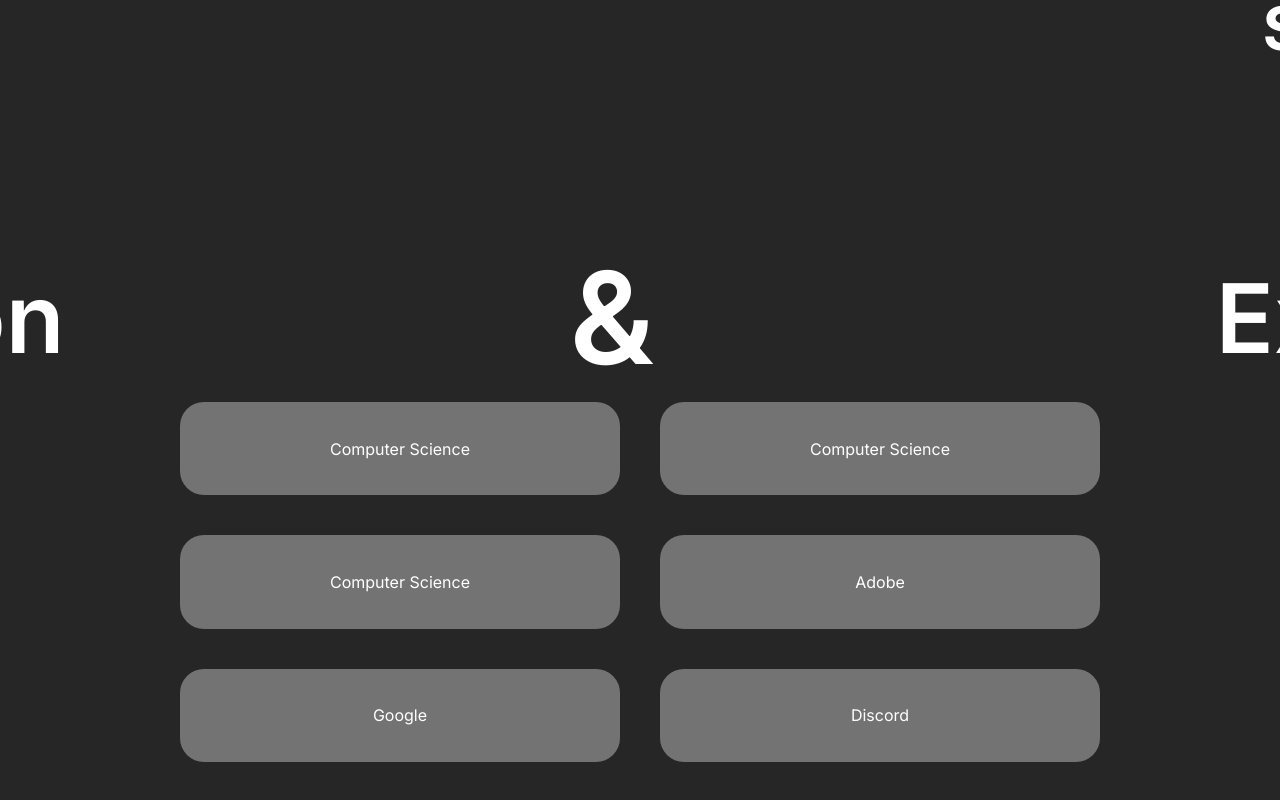
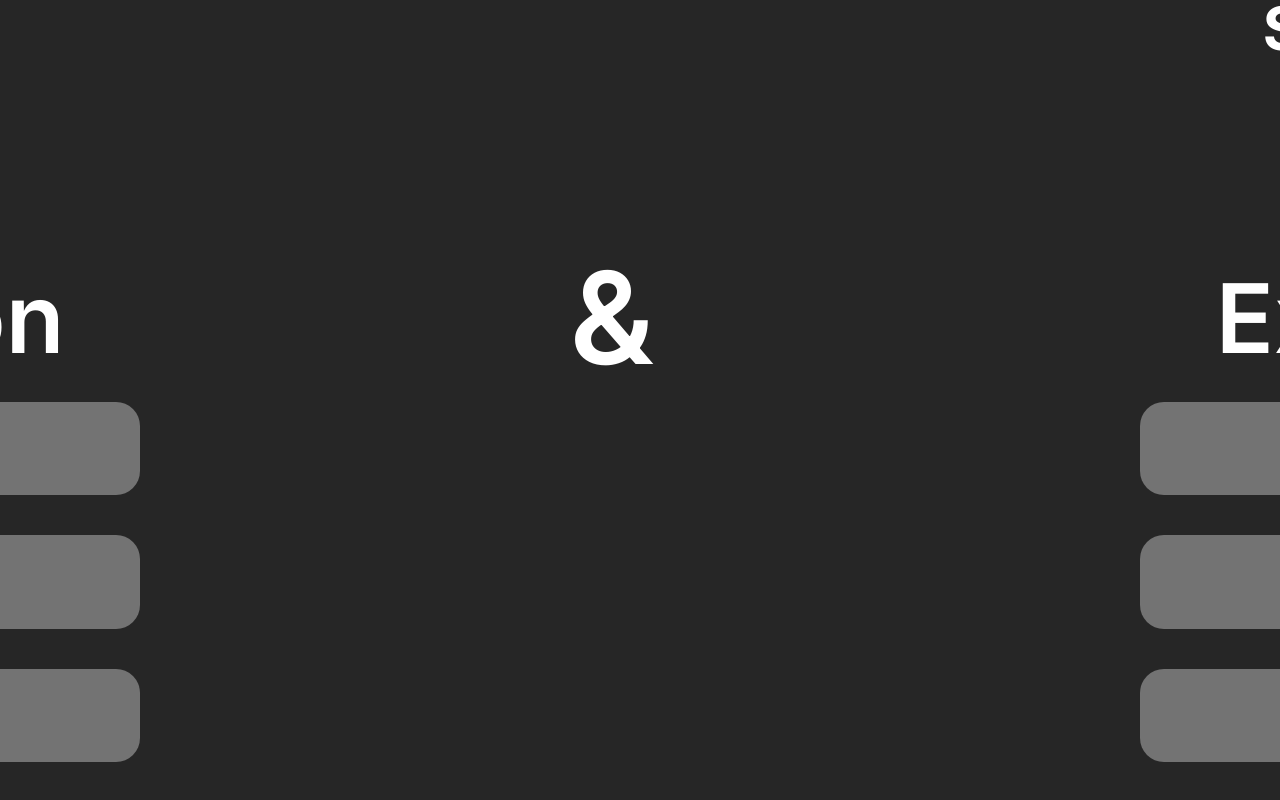
Before and after one commit to HrishikShaji/portfolio-ten, a Next.js app: page / in a window 1280 px wide. Shown: the part 2362-3162 px from the top of the page. Built offline with nearby package versions, Linux system fonts and the light colour scheme.

Commit message:
added timeline items animation

```diff
--- a/app/components/Timeline.tsx
+++ b/app/components/Timeline.tsx
@@ -3,7 +3,8 @@ import { data } from "../lib/data";
 import gsap from "gsap";
 
 export const Timeline = () => {
-  const itemRefs = useRef<(HTMLDivElement | null)[]>([]);
+	const educationRefs = useRef<(HTMLDivElement | null)[]>([]);
+	const experienceRefs = useRef<(HTMLDivElement | null)[]>([]);
 	const containerRef = useRef<HTMLDivElement>(null);
 	const educationRef = useRef<HTMLHeadingElement>(null);
 	const experienceRef = useRef<HTMLHeadingElement>(null);
@@ -12,6 +13,8 @@ export const Timeline = () => {
 		let ctx = gsap.context(() => {
 			gsap.set(educationRef.current, { xPercent: -100 });
 			gsap.set(experienceRef.current, { xPercent: 100 });
+			gsap.set(educationRefs.current, { xPercent: -100 });
+			gsap.set(experienceRefs.current, { xPercent: 100 });
 
 			const timeline = gsap.timeline();
 
@@ -27,6 +30,26 @@ export const Timeline = () => {
 				})
 				.to(experienceRef.current, {
 					xPercent: 0,
+					scrollTrigger: {
+						trigger: experienceRef.current,
+						start: "top 75%",
+						end: "top top",
+						scrub: 1,
+					},
+				})
+				.to(experienceRefs.current, {
+					xPercent: 0,
+					stagger: 0.05,
+					scrollTrigger: {
+						trigger: experienceRef.current,
+						start: "top 75%",
+						end: "top top",
+						scrub: 1,
+					},
+				})
+				.to(educationRefs.current, {
+					xPercent: 0,
+					stagger: 0.05,
 					scrollTrigger: {
 						trigger: experienceRef.current,
 						start: "top 75%",
@@ -52,23 +75,26 @@ export const Timeline = () => {
 					Experience
 				</h1>
 			</div>
-      <div className="grid grid-cols-2  w-[75%] h-[50%]">
+			<div className="flex gap-10  w-[75%] h-[50%]">
+				<div className="flex flex-col w-full h-full">
 					{data.education.data.map((item, i) => (
 						<div
-            className="p-5  "
+							ref={(el) => (educationRefs.current[i] = el)}
+							className="p-5 h-full w-full"
 							key={item.id}
-            ref={(el) => (itemRefs.current[item.id] = el)}
 						>
 							<div className="bg-neutral-500 w-full h-full rounded-3xl flex items-center justify-center">
 								<h1>{item.major}</h1>
 							</div>
 						</div>
 					))}
+				</div>
+				<div className="flex flex-col w-full h-full">
 					{data.experience.data.map((item, i) => (
 						<div
-            className="p-5 "
+							ref={(el) => (experienceRefs.current[i] = el)}
+							className="p-5 h-full w-full"
 							key={item.id}
-            ref={(el) => (itemRefs.current[item.id] = el)}
 						>
 							<div className="bg-neutral-500 w-full h-full rounded-3xl flex items-center justify-center">
 								<h1>{item.company}</h1>
@@ -77,5 +103,6 @@ export const Timeline = () => {
 					))}
 				</div>
 			</div>
+		</div>
 	);
 };
```
Lines whose indentation alone changed are shown as unchanged.
